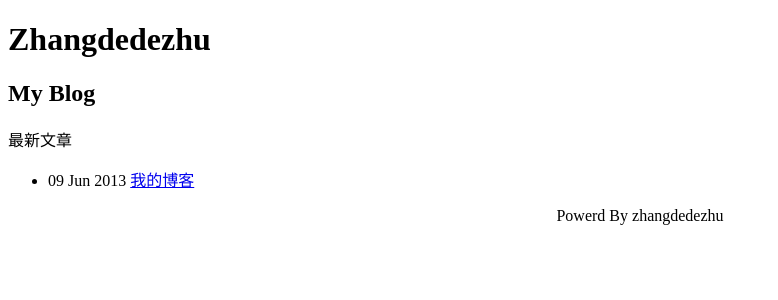
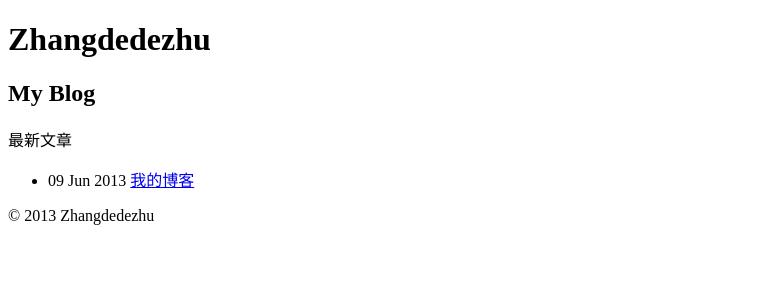
Before and after one commit to zhangdedezhu/jekyll_demo, a Jekyll site: the page built from index.html, in a window 1280 px wide. Shown: the top 300 px of the page, without its empty margins (0-778 px from the left). Built offline with Jekyll 4.4.1, drawn with Linux system fonts in a browser that asks for light colours.

Commit message:
Update index.html

```diff
--- a/index.html
+++ b/index.html
@@ -17,4 +17,6 @@ title:  My Blog
   <li>{{ post.date | date_to_string }} <a href="{{ site.baseurl }}{{ post.url }}">{{ post.title }}</a></li>
   {% endfor %}
 </ul>
-<center>Powerd By zhangdedezhu</center>
+<footer>
+  <p>© 2013 Zhangdedezhu</p>
+</footer>
```
